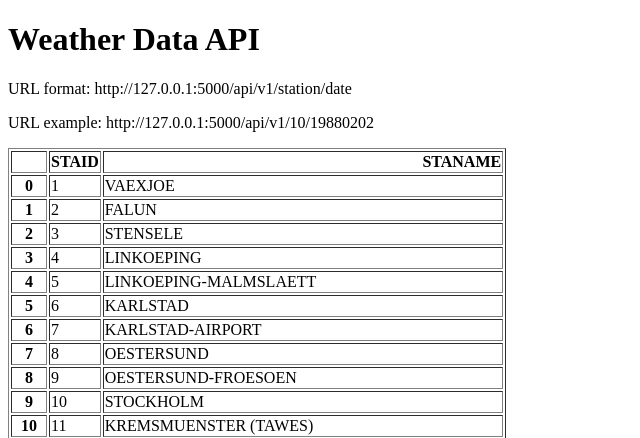
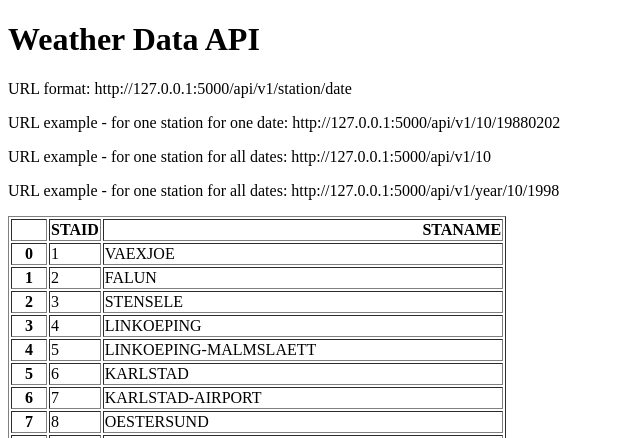
Before and after one commit to Xinan15/Python--Weather-API, a Flask app: page / in a window 1280 px wide. Shown: the top 438 px of the page, without its empty margins (0-640 px from the left). Run offline with Flask 3, Linux system fonts and the light colour scheme.

Commit message:
Add url endpoint for yearly and all data

```diff
--- a/main.py
+++ b/main.py
@@ -28,6 +28,23 @@ def about(station, date):
         "temperature": temperature
     }
 
+@app.route("/api/v1/<station>")
+def all_data(station):
+    filename = "data_small/TG_STAID" + str(station).zfill(6) + ".txt"
+    df = pd.read_csv(filename, skiprows=20, parse_dates=["    DATE"])
+    result = df.to_dict(orient="records")
+# convert the dataframe into a dictionary
+# (orient="records") changes how the dictionary is structured
+    return result
+
+@app.route("/api/v1/year/<station>/<year>")
+def yearly(station, year):
+    filename = "data_small/TG_STAID" + str(station).zfill(6) + ".txt"
+    df = pd.read_csv(filename, skiprows=20, parse_dates=["    DATE"])
+    df["    DATE"] = df["    DATE"].astype(str)
+    result = df[df["    DATE"].str.startswith(str(year))].to_dict(orient="records")
+    return result
+
 
 if __name__ == "__main__":
     app.run(debug=True)
--- a/templates/home.html
+++ b/templates/home.html
@@ -7,7 +7,13 @@
 <body>
 <h1>Weather Data API</h1>
 <p>URL format: http://127.0.0.1:5000/api/v1/station/date</p>
-<p>URL example: http://127.0.0.1:5000/api/v1/10/19880202</p>
+<p>URL example - for one station for one date: http://127.0.0.1:5000/api/v1/10/19880202</p>
+<p>URL example - for one station for all dates: http://127.0.0.1:5000/api/v1/10</p>
+<p>URL example - for one station for all dates: http://127.0.0.1:5000/api/v1/year/10/1998</p>
+
+<!--shortcut "command + D" to duplicate the line where cursor is located-->
+
+
 <p>{{data|safe}}</p>
 
 <!--Running on http://127.0.0.1:5000-->
```
